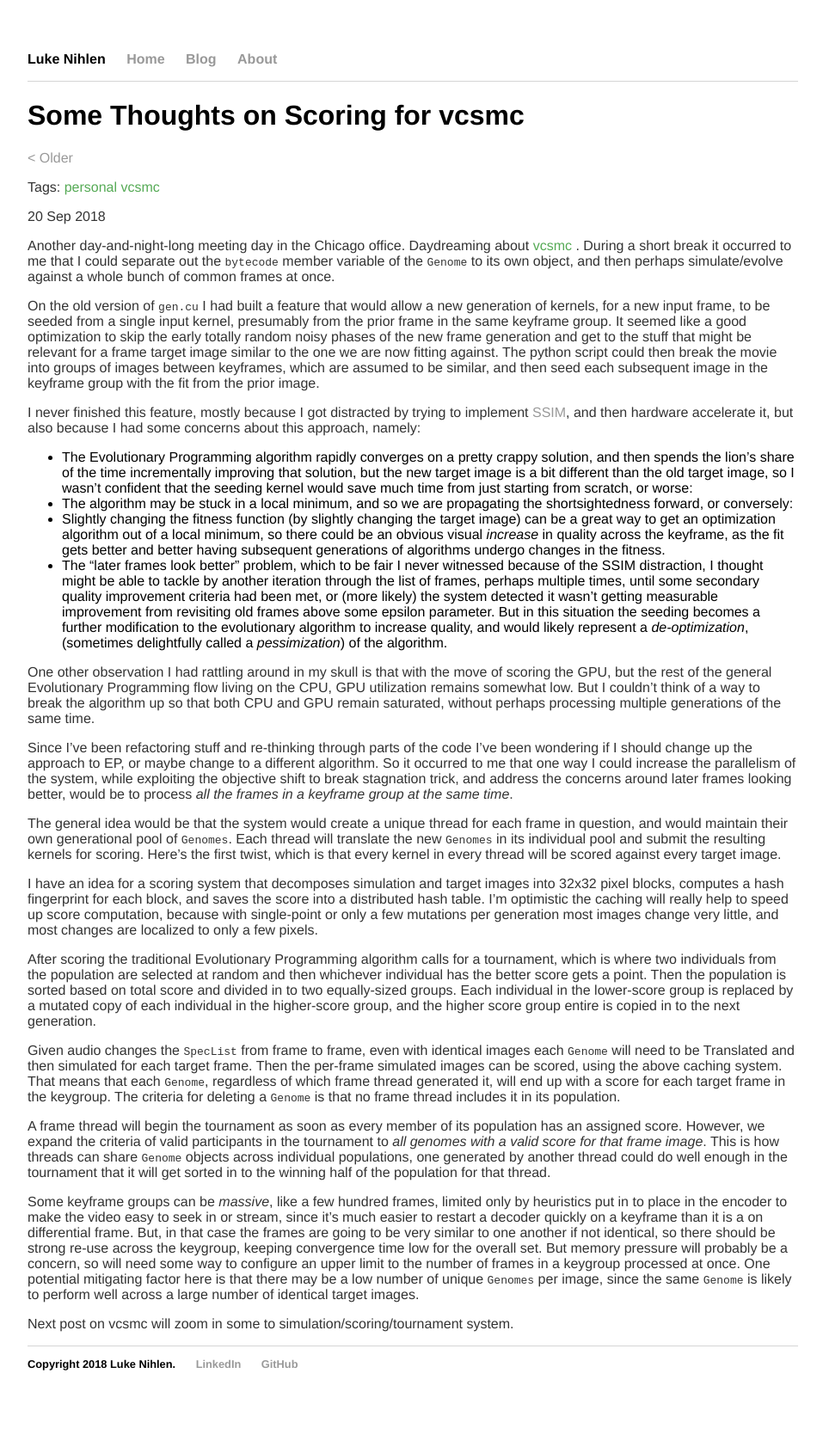
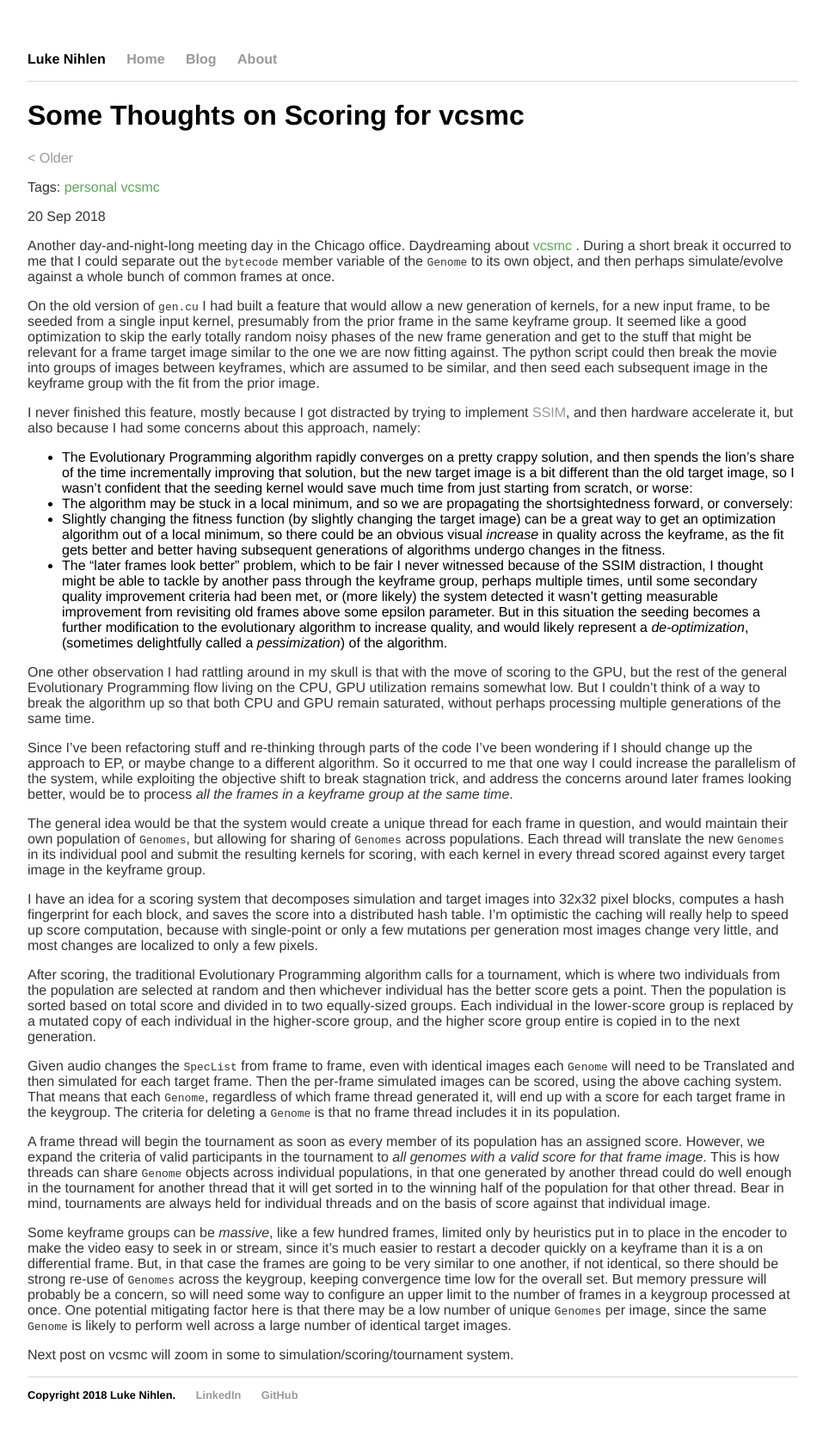
Before and after one commit to lnihlen/lnihlen.github.io, a Jekyll site: the page built from _posts/2018-09-20-vcsmc-thoughts-on-scoring.md, in a window 1280 px wide. Shown: the whole page at 86% size, without its empty margins (160-1117 px from the left). Built offline with Jekyll 4.4.1, drawn with Linux system fonts in a browser that asks for light colours; before the commit the page ends 1654 px from its top, so only the background shows below that.

Commit message:
minor edits to most recent post

```diff
--- a/_posts/2018-09-20-vcsmc-thoughts-on-scoring.md
+++ b/_posts/2018-09-20-vcsmc-thoughts-on-scoring.md
@@ -40,7 +40,7 @@ approach, namely:
     generations of algorithms undergo changes in the fitness.
   * The "later frames look better" problem, which to be fair I never witnessed
     because of the SSIM distraction, I thought might be able to tackle by
-    another iteration through the list of frames, perhaps multiple times,
+    another pass through the keyframe group, perhaps multiple times,
     until some secondary quality improvement criteria had been met, or (more
     likely) the system detected it wasn't getting measurable improvement from
     revisiting old frames above some epsilon parameter. But in this situation
@@ -49,7 +49,7 @@ approach, namely:
     (sometimes delightfully called a *pessimization*) of the algorithm.
 
 One other observation I had rattling around in my skull is that with the move
-of scoring the GPU, but the rest of the general Evolutionary Programming flow
+of scoring to the GPU, but the rest of the general Evolutionary Programming flow
 living on the CPU, GPU utilization remains somewhat low. But I couldn't think
 of a way to break the algorithm up so that both CPU and GPU remain saturated,
 without perhaps processing multiple generations of the same time.
@@ -62,10 +62,11 @@ stagnation trick, and address the concerns around later frames looking better,
 would be to process *all the frames in a keyframe group at the same time*.
 
 The general idea would be that the system would create a unique thread for each
-frame in question, and would maintain their own generational pool of `Genomes`.
-Each thread will translate the new `Genomes` in its individual pool and submit
-the resulting kernels for scoring. Here's the first twist, which is that every
-kernel in every thread will be scored against every target image.
+frame in question, and would maintain their own population of `Genomes`, but
+allowing for sharing of `Genomes` across populations. Each thread will
+translate the new `Genomes` in its individual pool and submit the resulting
+kernels for scoring, with each kernel in every thread scored against every
+target image in the keyframe group.
 
 I have an idea for a scoring system that decomposes simulation and target
 images into 32x32 pixel blocks, computes a hash fingerprint for each block,
@@ -74,7 +75,7 @@ will really help to speed up score computation, because with single-point or
 only a few mutations per generation most images change very little, and most
 changes are localized to only a few pixels.
 
-After scoring the traditional Evolutionary Programming algorithm calls for a
+After scoring, the traditional Evolutionary Programming algorithm calls for a
 tournament, which is where two individuals from the population are selected at
 random and then whichever individual has the better score gets a point. Then
 the population is sorted based on total score and divided in to two
@@ -94,19 +95,21 @@ A frame thread will begin the tournament as soon as every member of its
 population has an assigned score. However, we expand the criteria of valid
 participants in the tournament to *all genomes with a valid score for that
 frame image*. This is how threads can share `Genome` objects across individual
-populations, one generated by another thread could do well enough in the
-tournament that it will get sorted in to the winning half of the population
-for that thread.
+populations, in that one generated by another thread could do well enough in
+the tournament for another thread that it will get sorted in to the winning
+half of the population for that other thread. Bear in mind, tournaments are
+always held for individual threads and on the basis of score against that
+individual image.
 
 Some keyframe groups can be *massive*, like a few hundred frames, limited only
 by heuristics put in to place in the encoder to make the video easy to seek in
 or stream, since it's much easier to restart a decoder quickly on a keyframe
 than it is a on differential frame. But, in that case the frames are going to
-be very similar to one another if not identical, so there should be strong
-re-use across the keygroup, keeping convergence time low for the overall set.
-But memory pressure will probably be a concern, so will need some way to
-configure an upper limit to the number of frames in a keygroup processed at
-once. One potential mitigating factor here is that there may be a low number
+be very similar to one another, if not identical, so there should be strong
+re-use of `Genomes` across the keygroup, keeping convergence time low for the
+overall set. But memory pressure will probably be a concern, so will need some
+way to configure an upper limit to the number of frames in a keygroup processed
+at once. One potential mitigating factor here is that there may be a low number
 of unique `Genomes` per image, since the same `Genome` is likely to perform
 well across a large number of identical target images.
 
```
